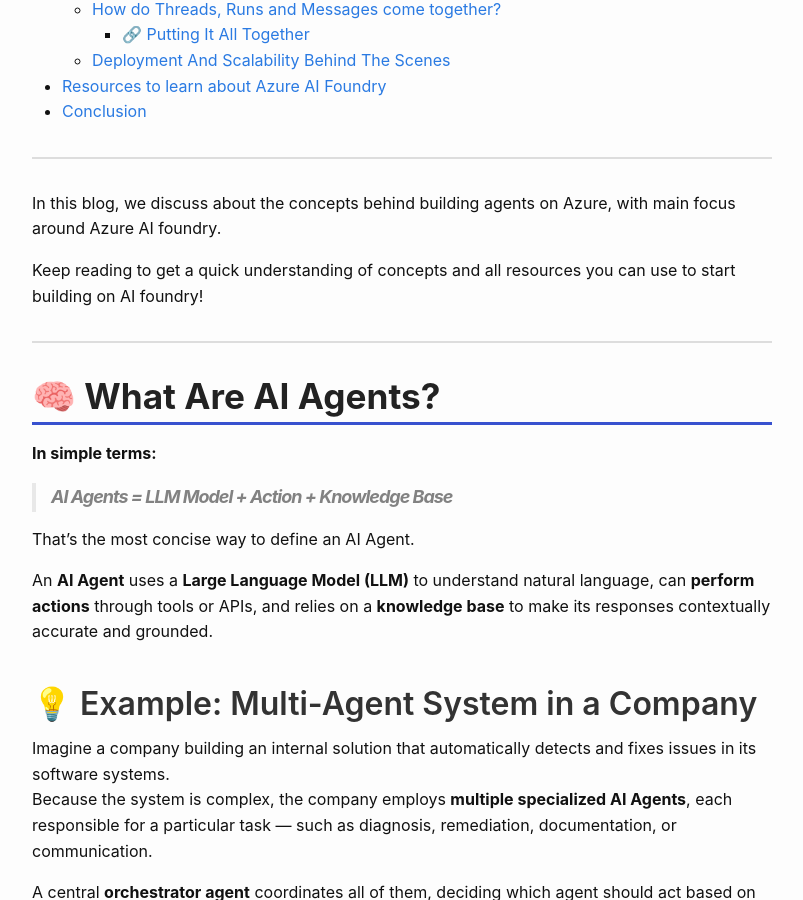
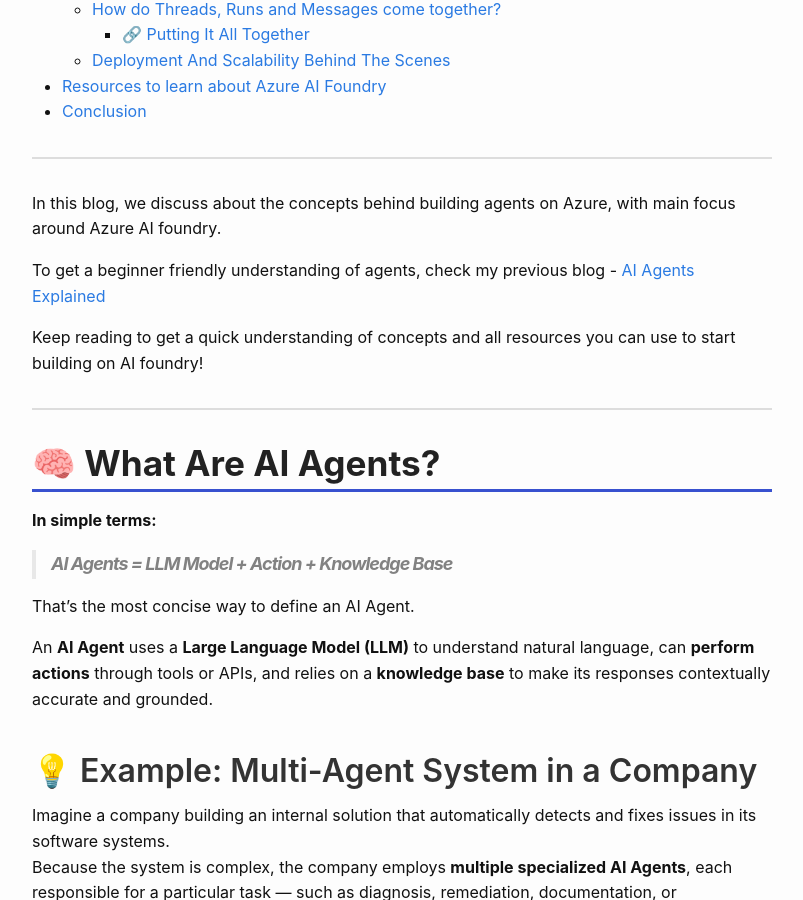
Before and after one commit to ayushi2019031/glownet.io, a Jekyll site: the page built from _posts/2025-09-21-autonomous-agents-on-azure.md, in a window 1280 px wide and 900 px high, scrolled down 645 px. Shown: the whole window, without its empty margins (238-1041 px from the left). Built offline with Jekyll 4.4.1, drawn with Linux system fonts in a browser that asks for light colours; comment, search, counter and statistics services are not loaded.

Commit message:
Add reference to my blog

```diff
--- a/_posts/2025-09-21-autonomous-agents-on-azure.md
+++ b/_posts/2025-09-21-autonomous-agents-on-azure.md
@@ -10,6 +10,8 @@
 
 ---
 In this blog, we discuss about the concepts behind building agents on Azure, with main focus around Azure AI foundry.
+
+To get a beginner friendly understanding of agents, check my previous blog - [AI Agents Explained](https://glownet.io/ai-agents-explained/)
 
 Keep reading to get a quick understanding of concepts and all resources you can use to start building on AI foundry!
 
```
